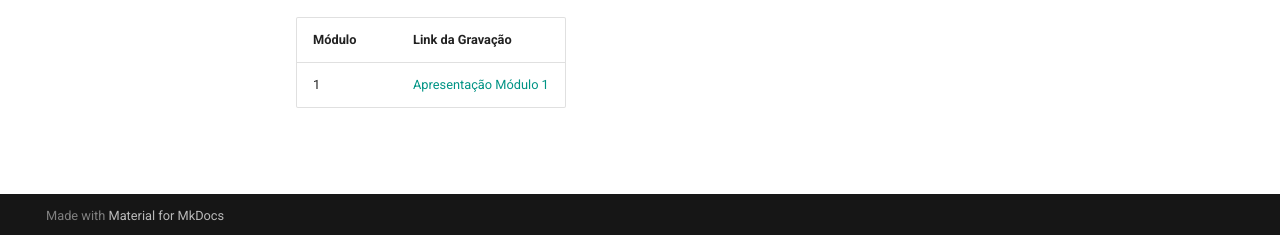
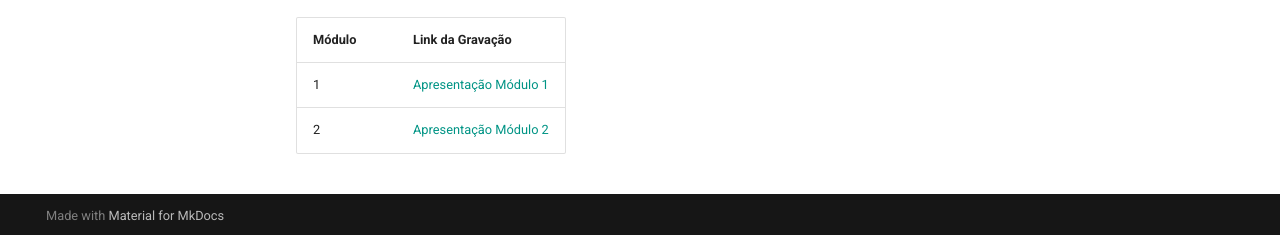
Before and after one commit to SBD1/2024.2-Pokemon, an MkDocs documentation site: the page built from docs/index.md, in a window 1280 px wide and 1393 px high. Shown: the part 1155-1390 px from the top of the window. Built offline with MkDocs 1.6.1 and Material for MkDocs 9.7.7, drawn with Linux system fonts in a browser that asks for light colours.

Commit message:
apresentacao 2

```diff
--- a/docs/index.md
+++ b/docs/index.md
@@ -32,3 +32,4 @@ O objetivo desta página é organizar e disponibilizar todas as entregas e mater
 | Módulo | Link da Gravação                               |
 |--------|------------------------------------------------|
 | 1      | [Apresentação Módulo 1](https://www.youtube.com/watch?v=WyXHYP3-kAY) |
+| 2      | [Apresentação Módulo 2](https://www.youtube.com/watch?v=k7r0S6V5kNg&feature=youtu.be)  |
```
Also changed, not shown: README.md (+1 -0 lines).
